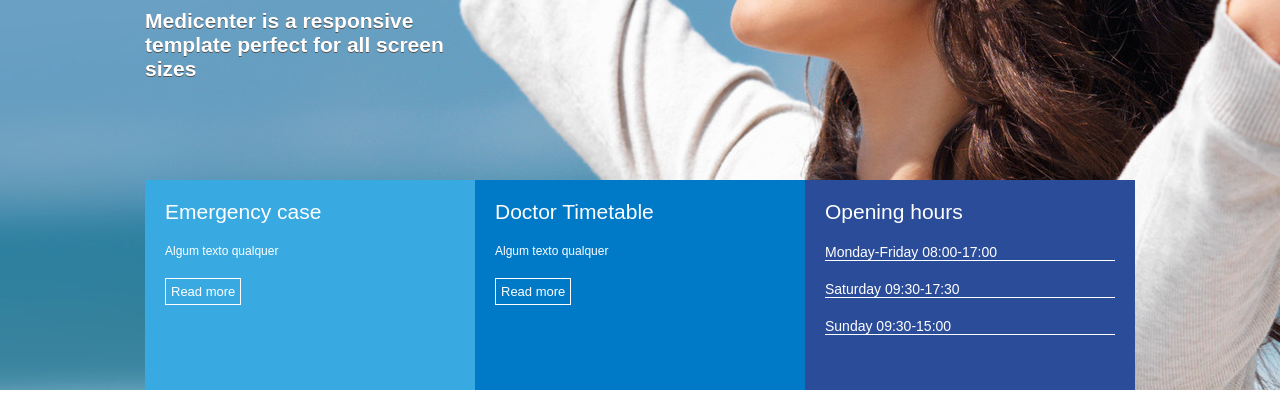
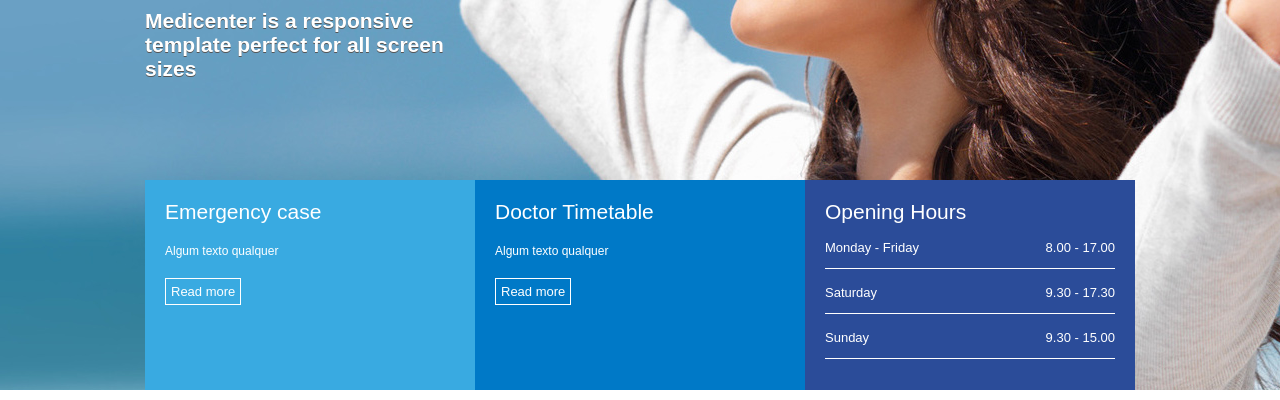
Before and after one commit to Wolaci/medicenterb7, a plain HTML site: page index.html in a window 1280 px wide. Shown: the part 400-800 px from the top of the page. Drawn offline with Linux system fonts and the light colour scheme.

Commit message:
Resolução exercício

```diff
--- a/assets/css/template.css
+++ b/assets/css/template.css
@@ -124,10 +124,12 @@ nav a:hover{
   text-decoration: none;
 }
 
-.banner_horario{
-  font-size: 14px;
-  margin-top: 20px;
-  margin-bottom: 20px;
-  flex: 1;
-  border-bottom: 1px solid #FFFFFF;
-}
+.banner_schedule {
+  font-size: 13px;
+  display: flex;
+  justify-content: space-between;
+  border-bottom: 1px solid #FFF;
+  text-shadow: 0px1px0px#555;
+  margin-top: 3px;
+  margin-bottom: 3px;
+  }
--- a/index.html
+++ b/index.html
@@ -45,10 +45,19 @@
         <a href="">Read more</a>
       </div>
       <div class="banner3">
-        <div class="banner_title">Opening hours</div>
-        <div class="banner_horario">Monday-Friday 08:00-17:00</div>
-        <div class="banner_horario">Saturday 09:30-17:30</div>
-        <div class="banner_horario">Sunday 09:30-15:00</div>
+        <div class="banner_title">Opening Hours</div>
+        <div class="banner_schedule">
+        <p>Monday - Friday</p>
+        <p>8.00 - 17.00</p>
+        </div>
+        <div class="banner_schedule">
+        <p>Saturday</p>
+        <p>9.30 - 17.30</p>
+        </div>
+        <div class="banner_schedule">
+        <p>Sunday</p>
+        <p>9.30 - 15.00</p>
+        </div>
       </div>
     </div>
   </div>
```
